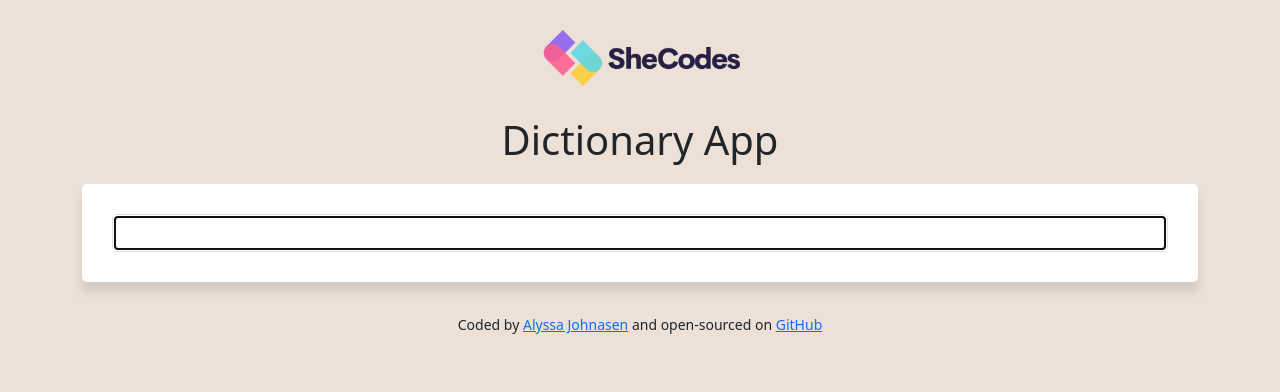
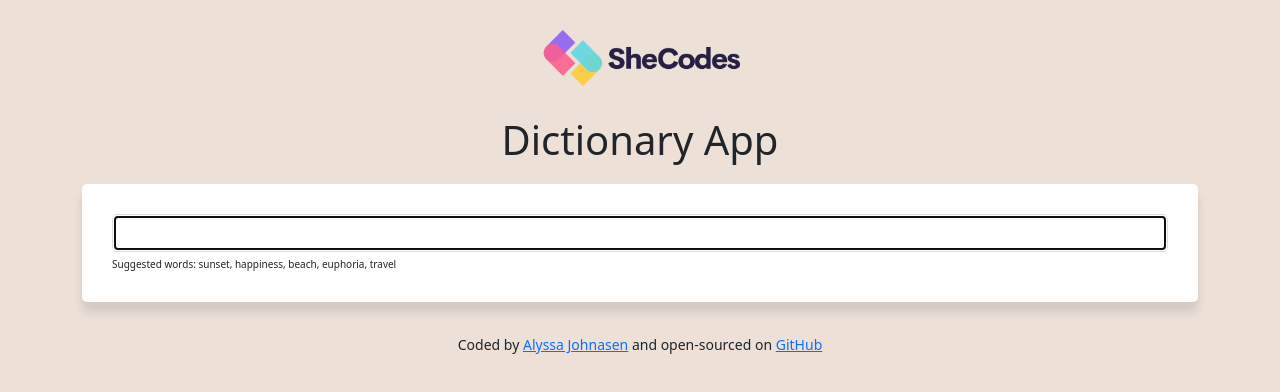
Before and after one commit to alyssajohnasen/dictionary-app, a React (Create React App) app: page / in a window 1280 px wide. Shown: the top 392 px of the page. Built offline with nearby package versions, Linux system fonts and the light colour scheme; no server answers.

Commit message:
Set default keyword on page load

```diff
--- a/src/App.js
+++ b/src/App.js
@@ -11,7 +11,7 @@ export default function App() {
         </header>
         <h1 className="text-center">Dictionary App</h1>
         <main>
-          <Dictionary />
+          <Dictionary defaultKeyword="sunset" />
         </main>
         <footer className="App-footer">
           <small>Coded by <a href="https://www.linkedin.com/in/alyssa-johnasen/" target="_blank" rel="noreferrer">Alyssa Johnasen</a> and open-sourced on <a href="https://github.com/alyssajohnasen/dictionary-app" target="_blank" rel="noreferrer">GitHub</a></small>
--- a/src/Dictionary.css
+++ b/src/Dictionary.css
@@ -13,3 +13,8 @@
   padding: 6px 10px;
   width: 100%;
 }
+
+.Dictionary .hint {
+  font-size: 10px;
+  margin-top: 5px;
+}
--- a/src/Dictionary.js
+++ b/src/Dictionary.js
@@ -3,35 +3,51 @@ import axios from "axios";
 import Results from "./Results";
 import './Dictionary.css';
 
-export default function Dictionary() {
-  let [keyword, setKeyword] = useState("");
+export default function Dictionary(props) {
+  let [keyword, setKeyword] = useState(props.defaultKeyword);
   let [results, setResults] = useState(null);
+  let [loaded, setLoaded] = useState(false);
 
   function handleResponse(response) {
     setResults(response.data[0]);
   }
 
-  function search(event) {
-    event.preventDefault();
-
+  function search() {
     // documentation https://dictionaryapi.dev/
     let apiUrl = `https://api.dictionaryapi.dev/api/v2/entries/en_US/${keyword}`;
     axios.get(apiUrl).then(handleResponse);
   }
 
+  function handleSubmit(event) {
+    event.preventDefault();
+    search();
+  }
 
   function handleKeywordChange(event) {
     setKeyword(event.target.value);
   }
 
+  function load() {
+    setLoaded(true);
+    search();
+  }
+
+  if (loaded) {
     return (
       <div className="Dictionary">
         <section>
-        <form onSubmit={search}>
+          <form onSubmit={handleSubmit}>
             <input type="search" autoFocus={true} onChange={handleKeywordChange} />
           </form>
+          <div className="hint">
+            Suggested words: sunset, happiness, beach, euphoria, travel
+          </div>
         </section>
         <Results results={results} />
       </div>
-  )
+    );
+  } else {
+    load();
+    return "Loading...";
   }
+}
--- /dev/null
+++ b/src/Results.css
@@ -0,0 +1,5 @@
+.Results h2 {
+  font-size: 36px;
+  font-weight: bold;
+  line-height: 1.5;
+}
--- a/src/Results.js
+++ b/src/Results.js
@@ -1,6 +1,7 @@
 import React from "react";
 import Meanings from "./Meanings";
 import Phonetics from "./Phonetics";
+import "./Results.css";
 
 export default function Results(props) {
   if (props.results) {
```
Lines whose indentation alone changed are shown as unchanged.
